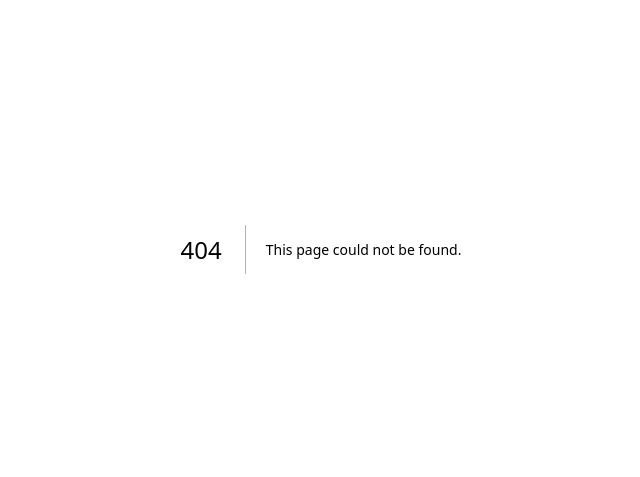
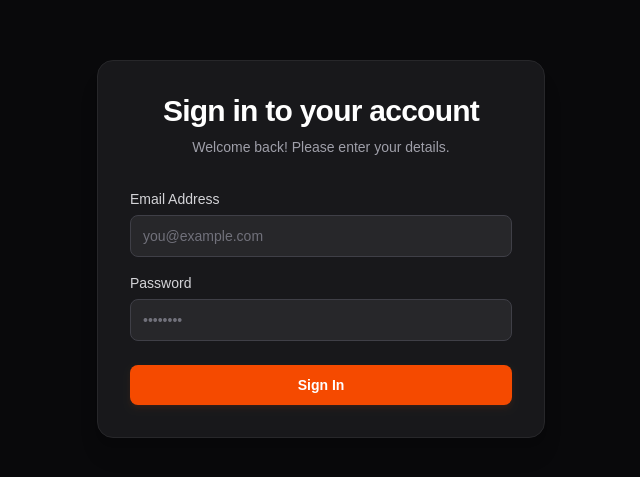
Before and after one commit to adityasaini823/Ticketing-Web, a Next.js app in the folder client/: page /auth/Signin in a window 1280 px wide. Before the commit this address had no page. Shown: the part 151-628 px from the top of the page, without its empty margins (319-959 px from the left). Built offline with nearby package versions, Linux system fonts and the light colour scheme.

Commit message:
added signin route

```diff
--- /dev/null
+++ b/client/pages/auth/Signin.jsx
@@ -0,0 +1,91 @@
+import { useState } from "react";
+import axios from "axios";
+import { useRequest } from "../../hooks/use-request";
+import  Router  from "next/router";
+const Signin = () => {
+
+  const [email, setEmail] = useState("");
+  const [password, setPassword] = useState("");
+  const { doRequest, errors } = useRequest({
+    url: "/api/users/signin",
+    method: "post",
+    body: {
+      email,
+      password
+    },
+    onSuccess: () => Router.push("/")
+  });
+
+  const handleSubmit = async (e) => {
+    e.preventDefault();
+    await doRequest();
+    Router.push("/");
+  };
+
+  return (
+    <div className="flex min-h-screen items-center justify-center bg-zinc-950 px-4 py-12 sm:px-6 lg:px-8">
+      <div className="w-full max-w-md space-y-8 rounded-2xl border border-zinc-800 bg-zinc-900 p-8 shadow-xl">
+
+        <div>
+          <h1 className="text-center text-3xl font-extrabold tracking-tight text-white">
+            Sign in to your account
+          </h1>
+          <p className="mt-2 text-center text-sm text-zinc-400">
+            Welcome back! Please enter your details.
+          </p>
+        </div>
+
+        <form className="mt-8 space-y-6" onSubmit={handleSubmit}>
+          <div className="space-y-4 rounded-md">
+            <div>
+              <label htmlFor="email" className="block text-sm font-medium text-zinc-300 mb-1.5">
+                Email Address
+              </label>
+              <input
+                id="email"
+                // type="email"
+                autoComplete="email"
+                required
+                className="block w-full rounded-lg border border-zinc-700 bg-zinc-800 px-3 py-2.5 text-white placeholder-zinc-500 focus:border-orange-500 focus:outline-none focus:ring-2 focus:ring-orange-500/20 sm:text-sm transition-colors"
+                placeholder="you@example.com"
+                value={email}
+                onChange={(e) => setEmail(e.target.value)}
+              />
+            </div>
+
+            <div>
+              <label htmlFor="password" className="block text-sm font-medium text-zinc-300 mb-1.5">
+                Password
+              </label>
+              <input
+                id="password"
+                type="password"
+                autoComplete="new-password"
+                required
+                className="block w-full rounded-lg border border-zinc-700 bg-zinc-800 px-3 py-2.5 text-white placeholder-zinc-500 focus:border-orange-500 focus:outline-none focus:ring-2 focus:ring-orange-500/20 sm:text-sm transition-colors"
+                placeholder="••••••••"
+                value={password}
+                onChange={(e) => setPassword(e.target.value)}
+              />
+            </div>
+          </div>
+
+          {/* Error Message Container */}
+          {errors }
+
+          <div>
+            <button
+              type="submit"
+              className="group relative flex w-full justify-center rounded-lg bg-orange-600 px-4 py-2.5 text-sm font-semibold text-white hover:bg-orange-500 focus-visible:outline focus-visible:outline-2 focus-visible:outline-offset-2 focus-visible:outline-orange-600 shadow-md shadow-orange-600/10 transition-all active:scale-[0.98]"
+            >
+              Sign In
+            </button>
+          </div>
+        </form>
+
+      </div>
+    </div>
+  );
+};
+
+export default Signin;
```
